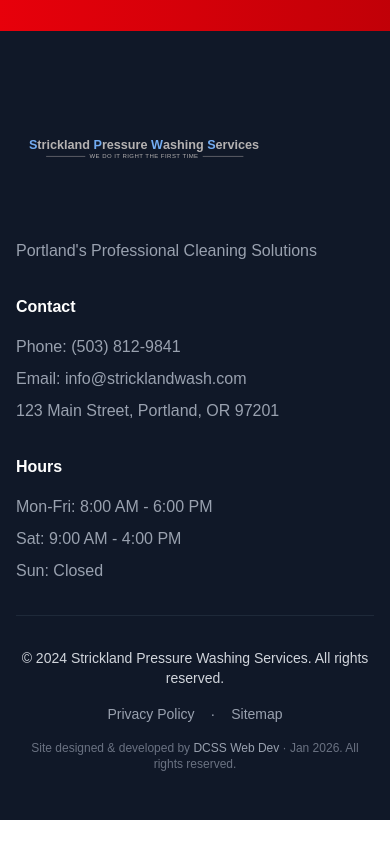
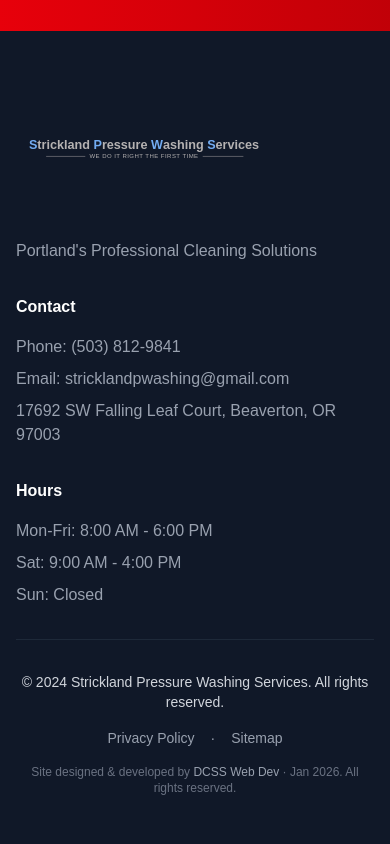
Before and after one commit to jakStrick/spwashing, a Next.js app: page / in a window 390 px wide. Shown: the part 8710-9554 px from the top of the page. Before the commit the page ends 9530 px from the top, so only its background shows below. Built offline with nearby package versions, Linux system fonts and the light colour scheme.

Commit message:
changed footer to reflect actual phone and address.

```diff
--- a/src/components/Footer.tsx
+++ b/src/components/Footer.tsx
@@ -27,8 +27,12 @@
           <div>
             <h4 className="font-bold mb-4">Contact</h4>
             <p className="text-gray-400 mb-2">Phone: (503) 812-9841</p>
-            <p className="text-gray-400 mb-2">Email: info@stricklandwash.com</p>
-            <p className="text-gray-400">123 Main Street, Portland, OR 97201</p>
+            <p className="text-gray-400 mb-2">
+              Email: stricklandpwashing@gmail.com
+            </p>
+            <p className="text-gray-400">
+              17692 SW Falling Leaf Court, Beaverton, OR 97003
+            </p>
           </div>
 
           <div>
@@ -61,8 +65,8 @@
               className="text-gray-400 hover:text-white transition-colors"
             >
               DCSS Web Dev
-            </a>
-            {" "}· Jan 2026. All rights reserved.
+            </a>{" "}
+            · Jan 2026. All rights reserved.
           </p>
         </div>
       </div>
```
